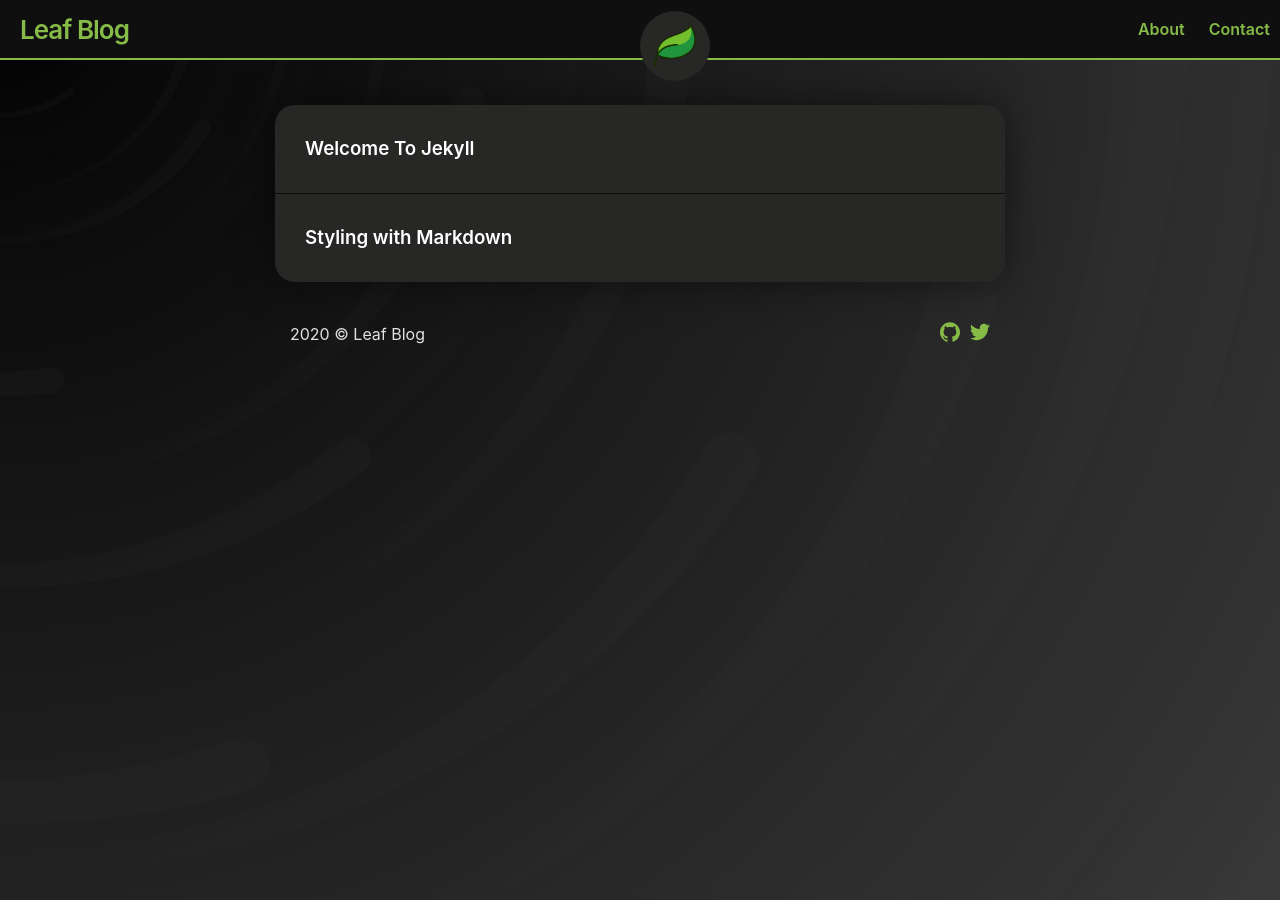
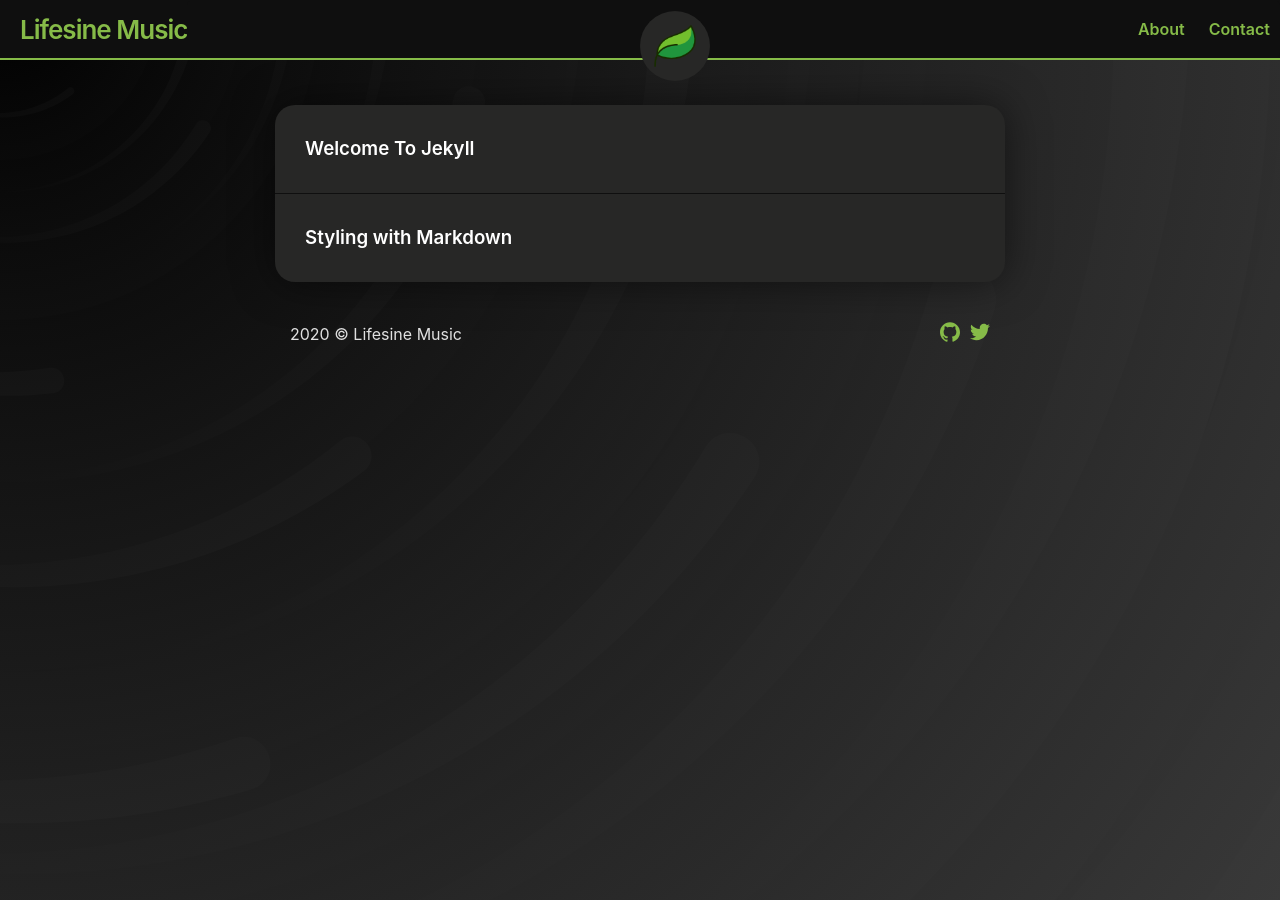
Before and after one commit to Lifesine/lifesine.github.io, a Jekyll site: the page built from index.md, in a window 1280 px wide. Built offline with Jekyll 4.4.1, drawn with Linux system fonts in a browser that asks for light colours.

Commit message:
let's change the title

```diff
--- a/_config.yml
+++ b/_config.yml
@@ -1,4 +1,4 @@
-title: Leaf Blog
+title: Lifesine Music
 iconURL: assets/default-icon.png
 theme: jekyll-theme-leaf
 
```
